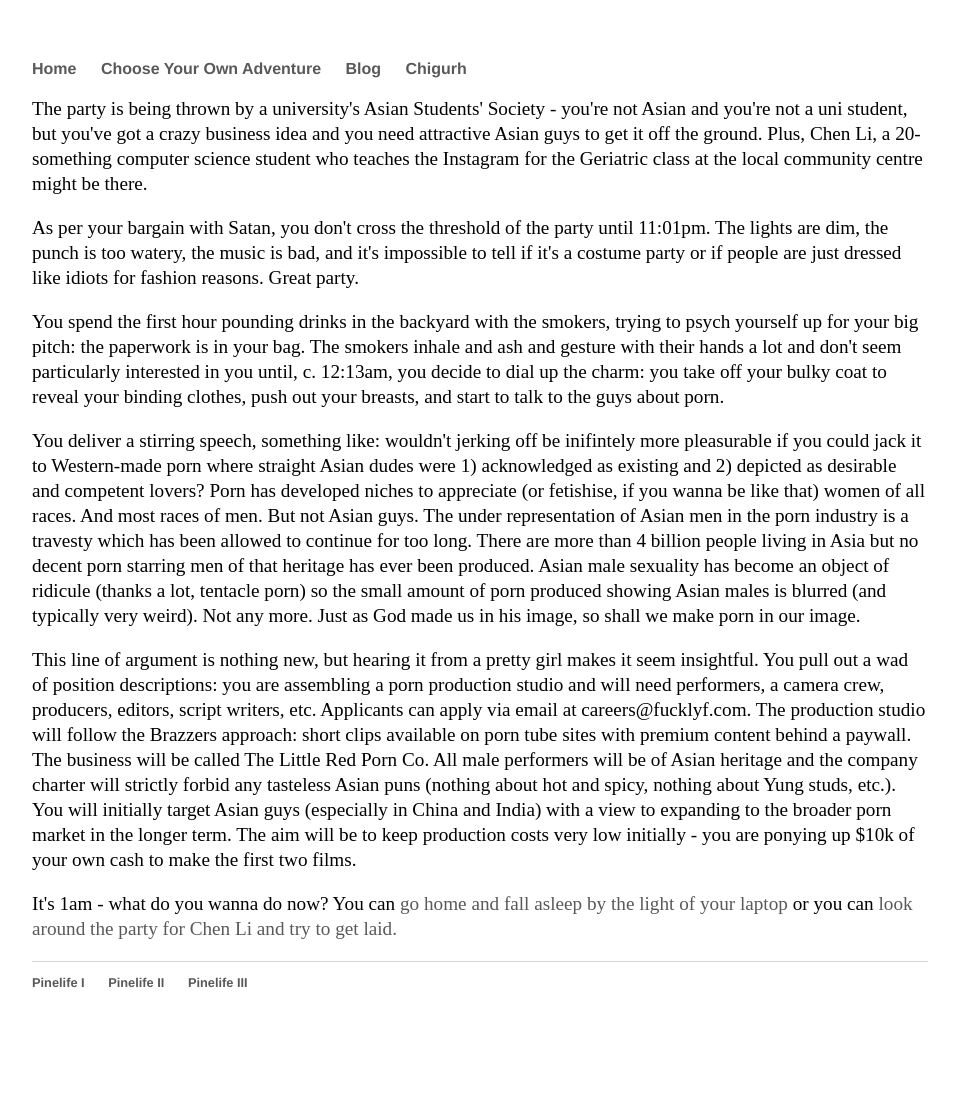
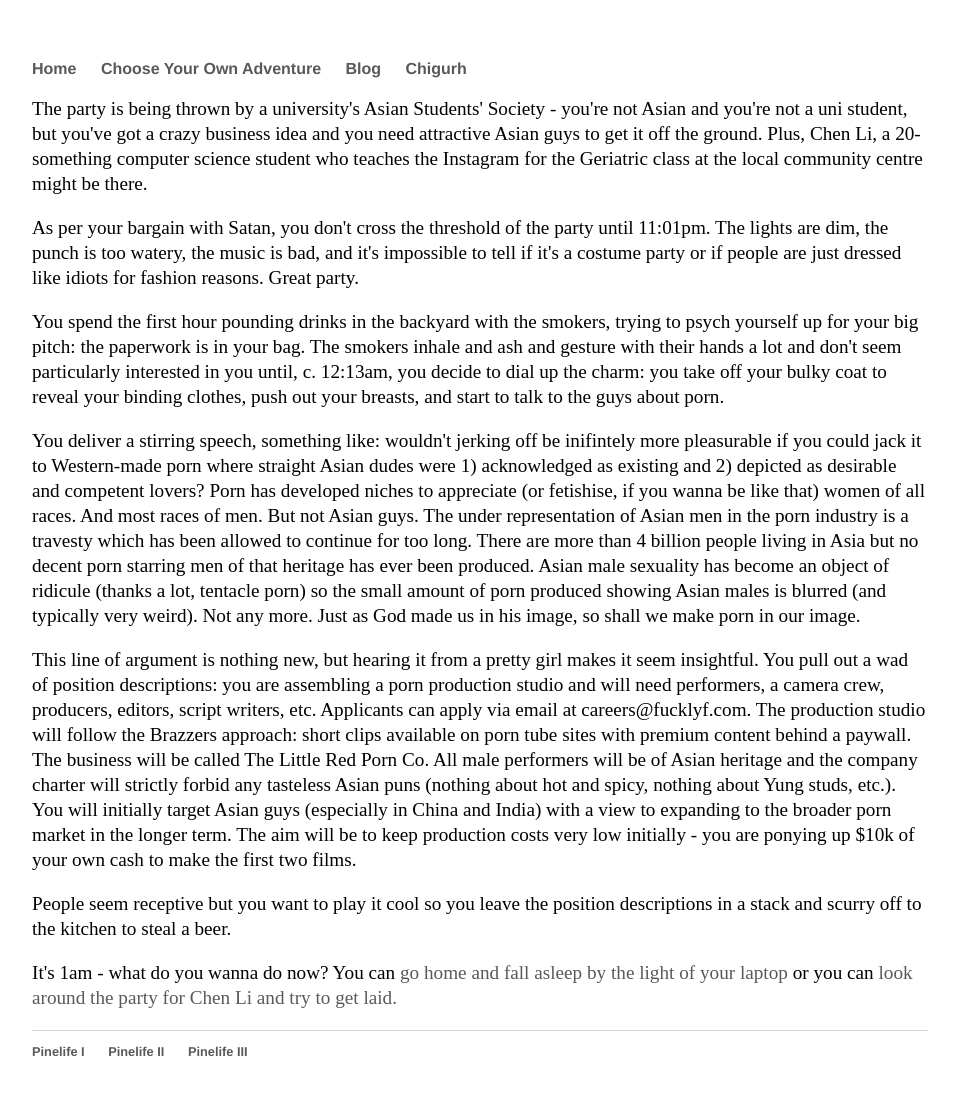
Before and after one commit to Pinelife/pinelife.github.io, a Jekyll site: the page built from Hellhole/Room4.html, in a window 1280 px wide. Shown: the whole page, without its empty margins (160-1116 px from the left). Built offline with Jekyll 4.4.1, drawn with Linux system fonts in a browser that asks for light colours; before the commit the page ends 1050 px from its top, so only the background shows below that.

Commit message:
Update Room4.html

```diff
--- a/Hellhole/Room4.html
+++ b/Hellhole/Room4.html
@@ -32,4 +32,5 @@ You deliver a stirring speech, something like: wouldn't jerking off be inifintel
   All male performers will be of Asian heritage and the company charter will strictly forbid any tasteless Asian puns (nothing about hot and spicy, nothing about Yung studs, etc.).
   You will initially target Asian guys (especially in China and India) with a view to expanding to the broader porn market in the longer term. The aim will be to keep production costs very low initially - you are ponying up $10k of your own cash to make the first two films.
  </p>
+<p>People seem receptive but you want to play it cool so you leave the position descriptions in a stack and scurry off to the kitchen to steal a beer.</p>
 <p>It's 1am - what do you wanna do now? You can <a href = "Room5.html">go home and fall asleep by the light of your laptop</a> or you can <a href = "Room6.html">look around the party for Chen Li and try to get laid.</a></p>
```
